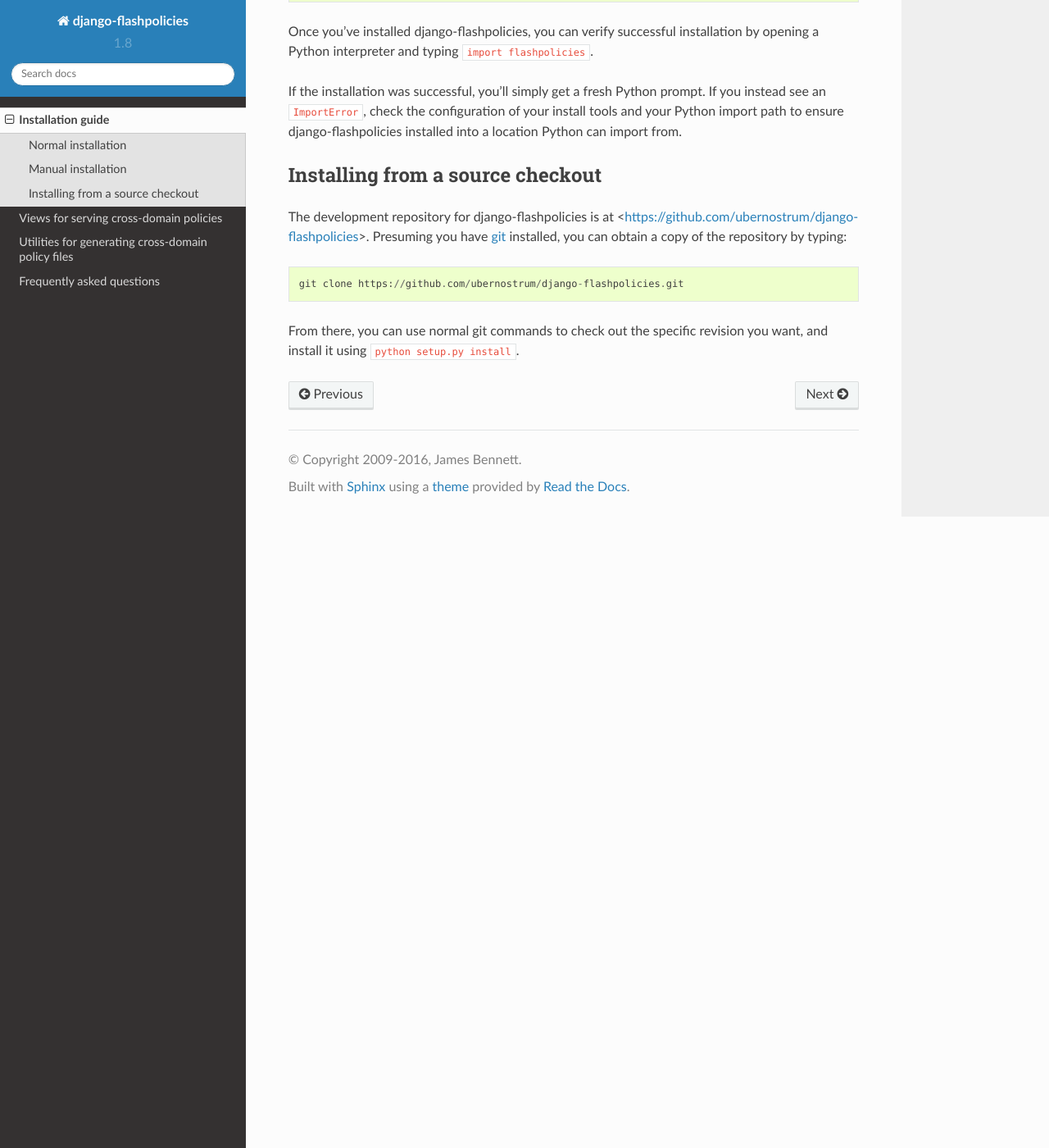
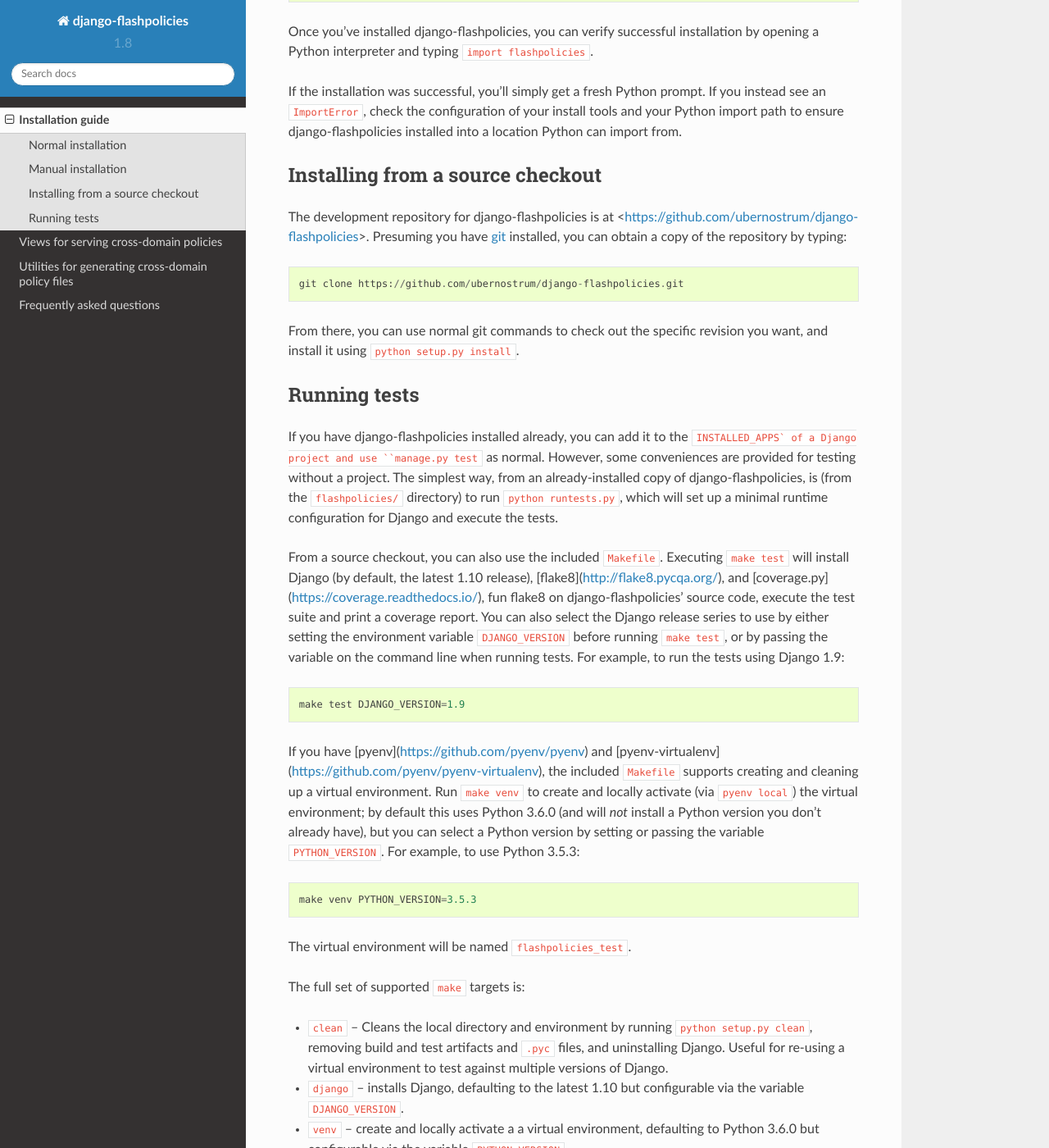
Before and after one commit to ubernostrum/django-flashpolicies, a Sphinx documentation site: the page built from docs/install.rst, in a window 1280 px wide and 1400 px high, scrolled down 1156 px. Shown: the whole window at 82% size. Built offline with Sphinx 7.4.7 and the Read the Docs theme 2.0.0, drawn with Linux system fonts in a browser that asks for light colours; some of the changed text lies outside the part shown.

Commit message:
Clean up Makefile a bit and document it.

```diff
--- a/docs/install.rst
+++ b/docs/install.rst
@@ -79,3 +79,77 @@
 
 From there, you can use normal git commands to check out the specific
 revision you want, and install it using ``python setup.py install``.
+
+
+Running tests
+-------------
+
+If you have django-flashpolicies installed already, you can add it to
+the ``INSTALLED_APPS` of a Django project and use ``manage.py test``
+as normal. However, some conveniences are provided for testing without
+a project. The simplest way, from an already-installed copy of
+django-flashpolicies, is (from the ``flashpolicies/`` directory) to
+run ``python runtests.py``, which will set up a minimal runtime
+configuration for Django and execute the tests.
+
+From a source checkout, you can also use the included
+``Makefile``. Executing ``make test`` will install Django (by default,
+the latest 1.10 release), [flake8](http://flake8.pycqa.org/), and
+[coverage.py](https://coverage.readthedocs.io/), fun flake8 on
+django-flashpolicies' source code, execute the test suite and print a
+coverage report. You can also select the Django release series to use
+by either setting the environment variable ``DJANGO_VERSION`` before
+running ``make test``, or by passing the variable on the command line
+when running tests. For example, to run the tests using Django 1.9::
+
+    make test DJANGO_VERSION=1.9
+
+If you have [pyenv](https://github.com/pyenv/pyenv) and
+[pyenv-virtualenv](https://github.com/pyenv/pyenv-virtualenv), the
+included ``Makefile`` supports creating and cleaning up a virtual
+environment. Run ``make venv`` to create and locally activate (via
+``pyenv local``) the virtual environment; by default this uses Python
+3.6.0 (and will *not* install a Python version you don't already
+have), but you can select a Python version by setting or passing the
+variable ``PYTHON_VERSION``. For example, to use Python 3.5.3::
+
+    make venv PYTHON_VERSION=3.5.3
+
+The virtual environment will be named ``flashpolicies_test``.
+
+The full set of supported ``make`` targets is:
+
+* ``clean`` -- Cleans the local directory and environment by running
+  ``python setup.py clean``, removing build and test artifacts and
+  ``.pyc`` files, and uninstalling Django. Useful for re-using a
+  virtual environment to test against multiple versions of Django.
+
+* ``django`` -- installs Django, defaulting to the latest 1.10 but
+  configurable via the variable ``DJANGO_VERSION``.
+
+* ``venv`` -- create and locally activate a a virtual environment,
+  defaulting to Python 3.6.0 but configurable via the variable
+  ``PYTHON_VERSION``.
+
+* ``lint`` -- runs flake8 over django-flashpolicies' source code,
+  using configuration specified in django-flashpolicies' ``setup.cfg``
+  file. Executes ``test_deps`` as a dependency.
+
+* ``teardown`` -- Executes ``clean``, and also deactivates and deletes
+  the virtual environment created by ``venv``.
+
+* ``test_dependencies`` -- installs dependencies for testing (coverage.py and
+  flake8).
+
+* ``test`` -- Executes ``django`` and ``lint`` as dependencies,
+  performs a local editable install of django-flashpolicies (via ``pip
+  install -e``), and runs the test suite and a coverage report, using
+  configuration from django-flashpolicies' ``setup.cfg`` file.
+
+So a complete example of testing against an arbitrary Python and
+Django version, and then cleaning up, consists of:
+
+    make env PYTHON_VERSION=3.5.3
+    make lint
+    make test DJANGO_VERSION=1.9
+    make teardown
--- a/setup.py
+++ b/setup.py
@@ -4,6 +4,7 @@
 
 
 setup(name='django-flashpolicies',
+      zip_safe=False,  # eggs are the devil.
       version='1.8.1',
       description='Flash cross-domain policies for Django sites',
       long_description=open(os.path.join(os.path.dirname(__file__),
@@ -12,7 +13,6 @@
       author_email='james@b-list.org',
       url='http://github.com/ubernostrum/django-flashpolicies/',
       packages=['flashpolicies', 'flashpolicies.tests'],
-      test_suite='flashpolicies.runtests.run_tests',
       classifiers=['Development Status :: 5 - Production/Stable',
                    'Environment :: Web Environment',
                    'Framework :: Django',
```
Also changed, not shown: 1 other file.
